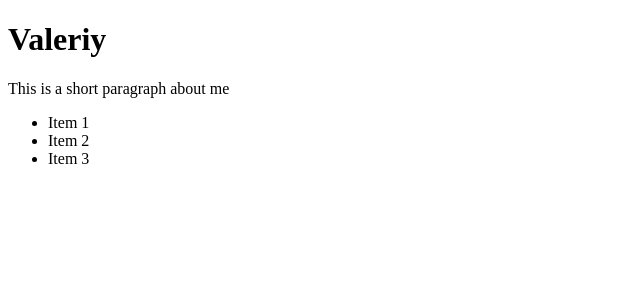
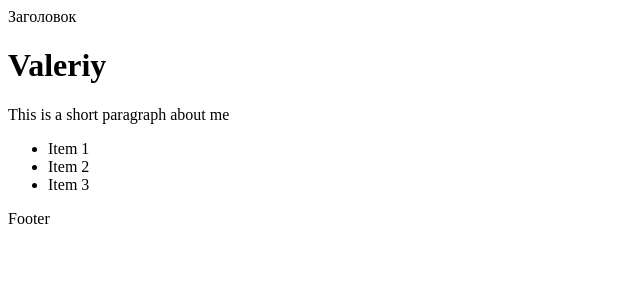
Before and after one commit to ZValeriy/React_simple, a React (Create React App) app: page / in a window 1280 px wide. Shown: the top 300 px of the page, without its empty margins (0-640 px from the left). Built offline with nearby package versions, Linux system fonts and the light colour scheme.

Commit message:
Adding new components

```diff
--- a/src/App.js
+++ b/src/App.js
@@ -1,28 +1,15 @@
-import React, { Component } from 'react';
-import logo from './logo.svg';
-import './App.css';
-
-class App extends Component {
-  render() {
-    return (
-      <div className="App">
-        <header className="App-header">
-          <img src={logo} className="App-logo" alt="logo" />
-          <p>
-            Edit <code>src/App.js</code> and save to reload.
-          </p>
-          <a
-            className="App-link"
-            href="https://reactjs.org"
-            target="_blank"
-            rel="noopener noreferrer"
-          >
-            Learn React
-          </a>
-        </header>
-      </div>
-    );
-  }
+import React from 'react';
+import Footer from './components/Footer';
+import Header from './components/Header';
+import MainContent from './components/MainContent'
+function App() {
+  return (
+    <div>
+      <Header />
+      <MainContent />
+      <Footer />
+    </div>
+  )
 }
 
 export default App;
--- /dev/null
+++ b/src/components/Footer.js
@@ -0,0 +1,11 @@
+import React from "react"
+
+function Footer() {
+    return (
+        <footer>
+            Footer
+        </footer>
+    )
+}
+
+export default Footer
--- /dev/null
+++ b/src/components/Header.js
@@ -0,0 +1,8 @@
+import React from "react"
+
+function Header() {
+    return(
+        <header>Заголовок</header>
+    )
+}
+export default Header
--- /dev/null
+++ b/src/components/MainContent.js
@@ -0,0 +1,9 @@
+import React from "react"
+import MyInfo from "./MyInfo";
+
+function MainContent() {
+    return (
+        <MyInfo />
+    )
+}
+export default MainContent
--- a/src/index.css
+++ b/src/index.css
@@ -12,3 +12,8 @@
   font-family: source-code-pro, Menlo, Monaco, Consolas, "Courier New",
     monospace;
 }
+
+
+footer {
+  background-color: #a5113d;
+}
--- a/src/index.js
+++ b/src/index.js
@@ -1,6 +1,5 @@
 import React from "react"
 import ReactDOM from "react-dom"
 
-import MyInfo from "./components/MyInfo.js"
-
-ReactDOM.render(<MyInfo />, document.getElementById("root"))
+import App from "./App.js"
+ReactDOM.render(<App />, document.getElementById("root"))
--- a/src/style.css
+++ b/src/style.css
@@ -0,0 +1,3 @@
+footer {
+    background-color: #faff;
+}
```
